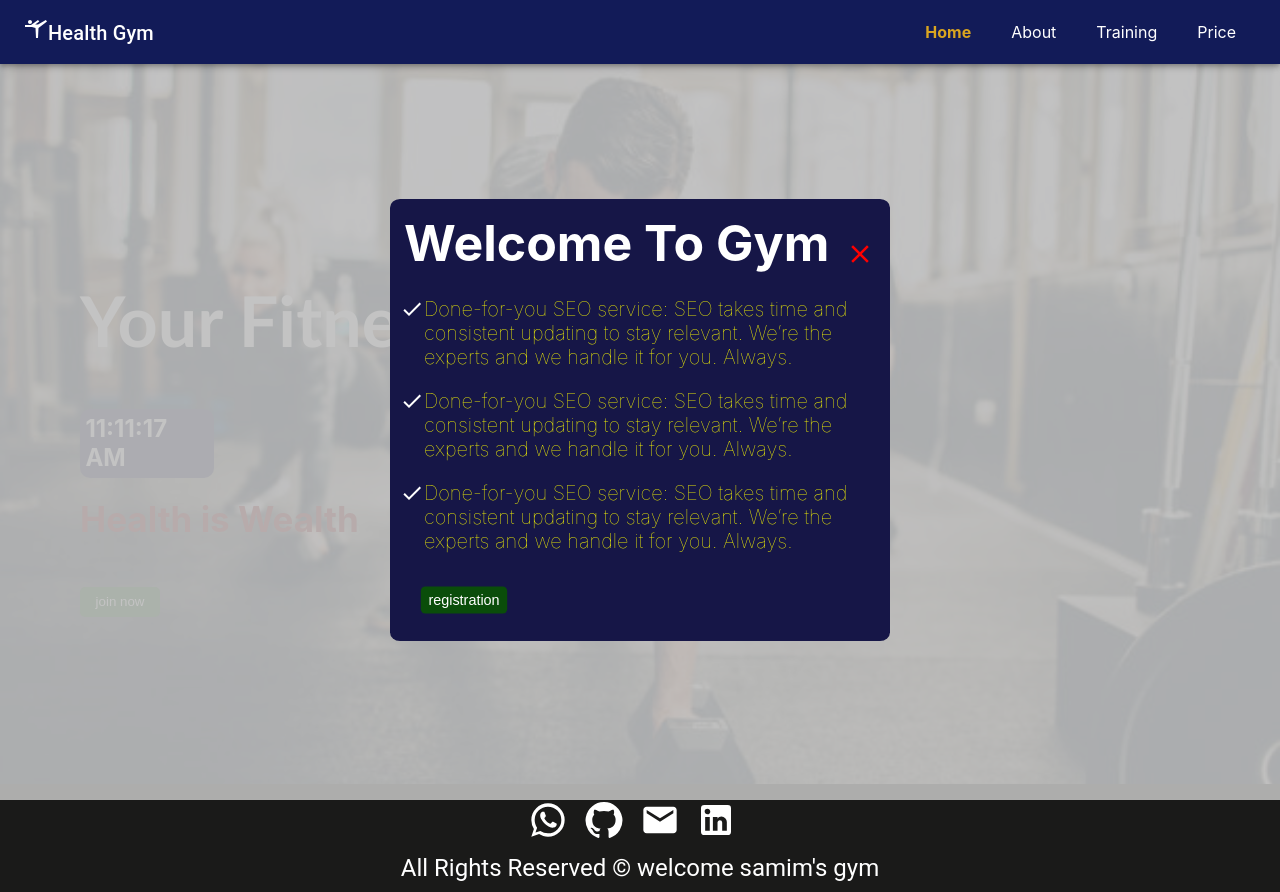
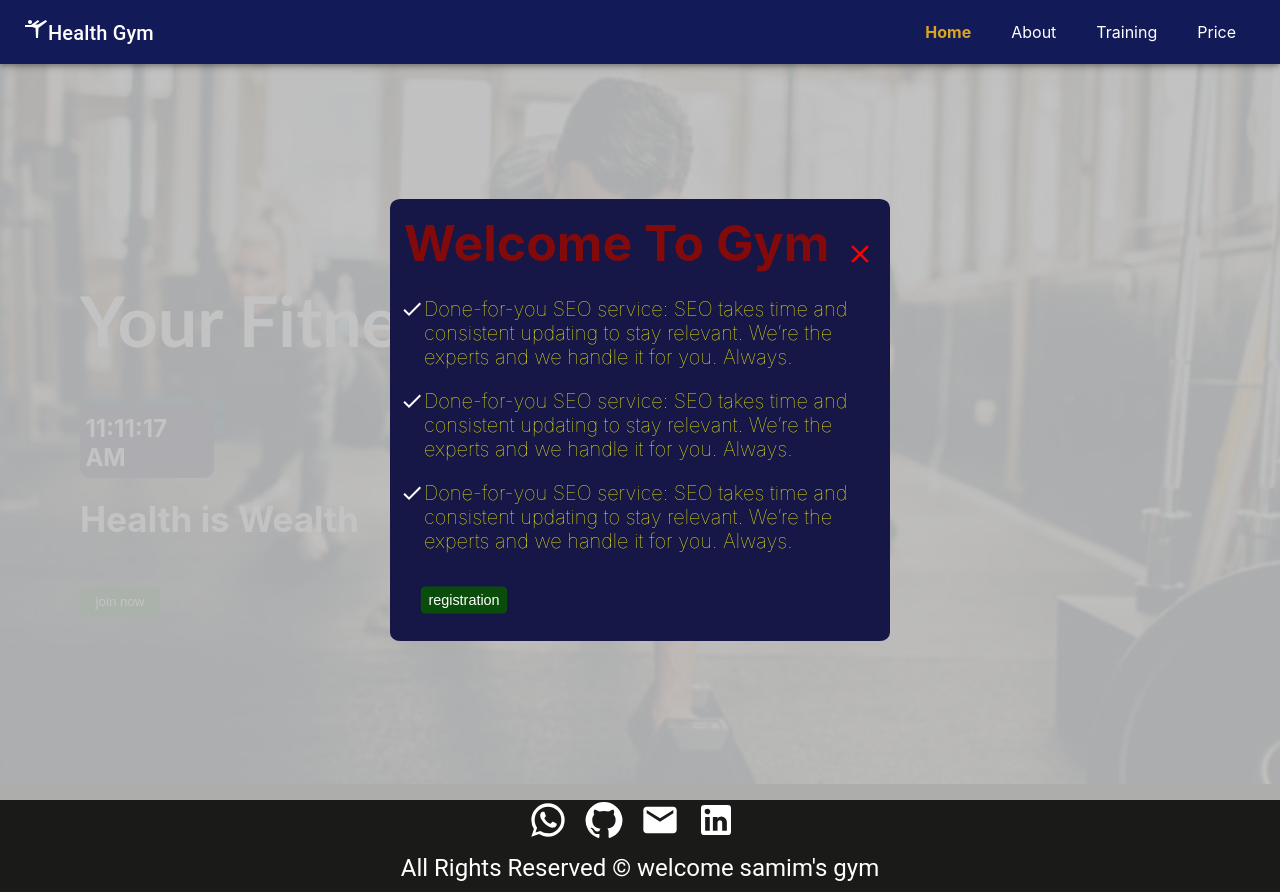
Before and after one commit to SAMIM-ANSARI02/gym, a React (Create React App) app: page / in a window 1280 px wide. Both pictures are taken after a click on the button "join now". Built offline with nearby package versions, Linux system fonts and the light colour scheme.

Commit message:
colour change

```diff
--- a/src/Pages/Home.js
+++ b/src/Pages/Home.js
@@ -17,7 +17,7 @@ const Closemodal=()=>setshowmodal(false);
            <div className='container'>
            <h1>Your Fitness Our Priority </h1>
            <Time/>
-           <p style={{color:'rgb(130, 10, 10)',fontWeight:'bolder'}}>Health is Wealth</p>
+           <p style={{color:'white',fontWeight:'bolder'}}>Health is Wealth</p>
             <button onClick={()=>setshowmodal(true)}>join now</button>
             {showmodal && <Mymodal Closemodal={Closemodal} /> }
 
--- a/src/Styles/Modal.css
+++ b/src/Styles/Modal.css
@@ -22,6 +22,7 @@
     transform: translate(-50%,-50%);
     background-color: rgb(22, 22, 71);
     padding:10px;
+    color: rgb(130, 10, 10);
 
 
 }
--- a/src/components/Header.js
+++ b/src/components/Header.js
@@ -4,7 +4,7 @@ import { AppBar, Box, Typography,Toolbar, IconButton ,Drawer, Divider}  from '@m
 import {Link,NavLink} from 'react-router-dom';
 import '../Styles/Headerstyle.css'
 import MenuIcon from '@mui/icons-material/Menu';
-import Time from '../Pages/Time';
+
 
 
 
```
